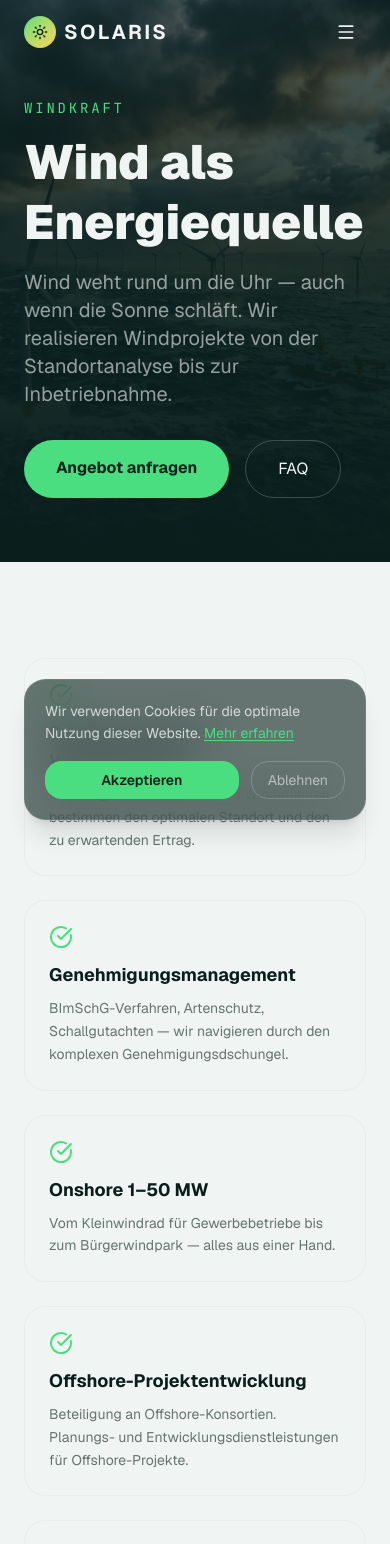
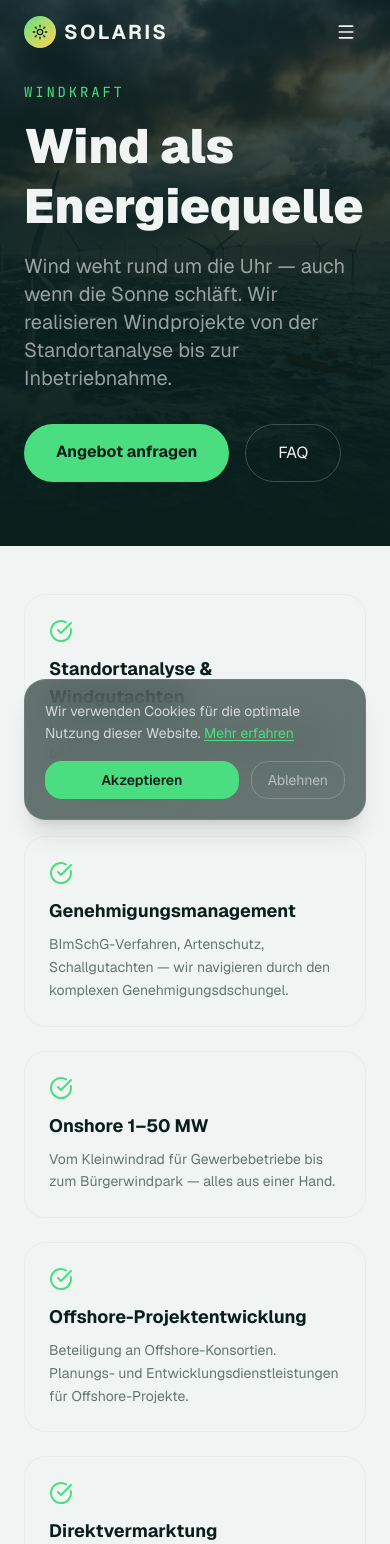
Before and after one commit to Babemobil/solaris, a Next.js app: page /loesungen/wind in a window 390 px wide. Shown: the top 1544 px of the page. Built offline with nearby package versions, Linux system fonts and the light colour scheme.

Commit message:
fix: mobile padding on SolutionPage (Lösungen sub-pages)
Co-Authored-By: Claude Sonnet 4.6 <noreply@anthropic.com>

```diff
--- a/src/components/sections/SolutionPage.tsx
+++ b/src/components/sections/SolutionPage.tsx
@@ -33,7 +33,7 @@ export function SolutionPage({
   return (
     <>
       {/* Hero */}
-      <section className="relative min-h-[60vh] flex items-end pb-16 section-dark pt-24">
+      <section className="relative min-h-[60vh] flex items-end pb-16 section-dark pt-20 md:pt-24">
         <div className="absolute inset-0">
           <Image src={heroImage} alt={title} fill className="object-cover opacity-30" />
           <div className="absolute inset-0 bg-gradient-to-t from-[#0A1F1C] via-[#0A1F1C]/70 to-transparent" />
@@ -65,7 +65,7 @@ export function SolutionPage({
       </section>
 
       {/* Features */}
-      <section className="section-light py-24">
+      <section className="section-light py-12 md:py-24">
         <div className="max-w-7xl mx-auto px-6 lg:px-8">
           <div className="grid md:grid-cols-2 lg:grid-cols-3 gap-6">
             {features.map((f, i) => (
```
